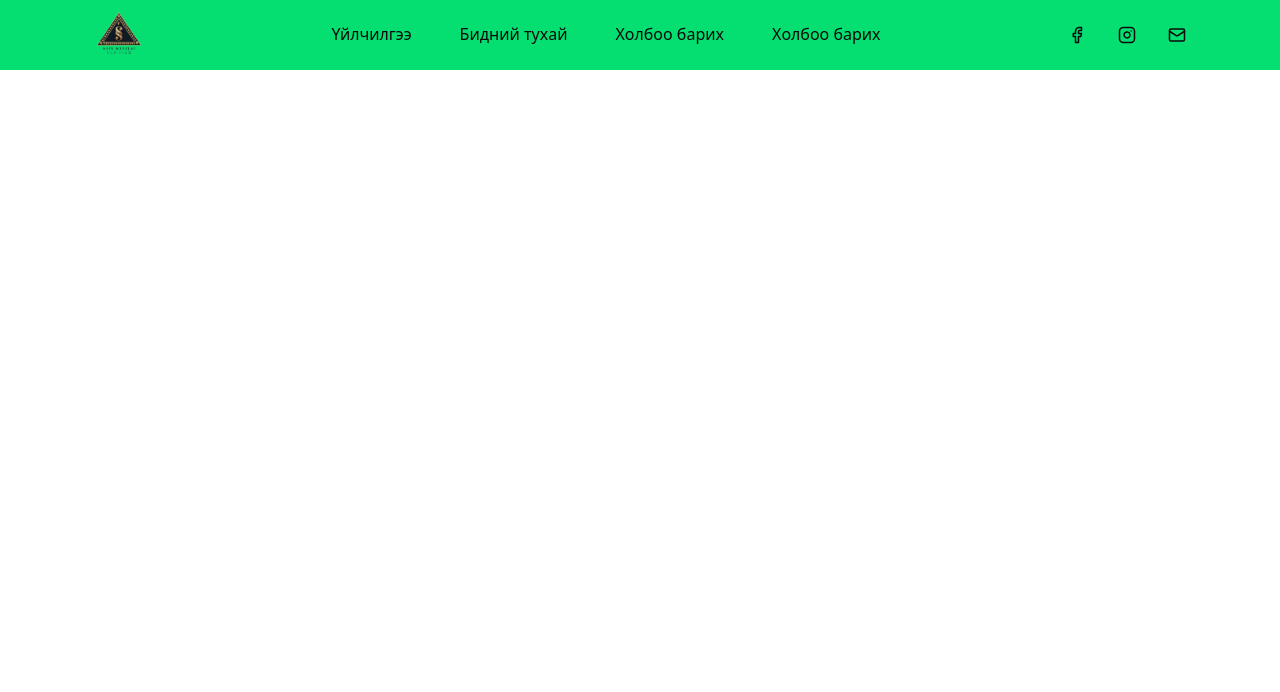
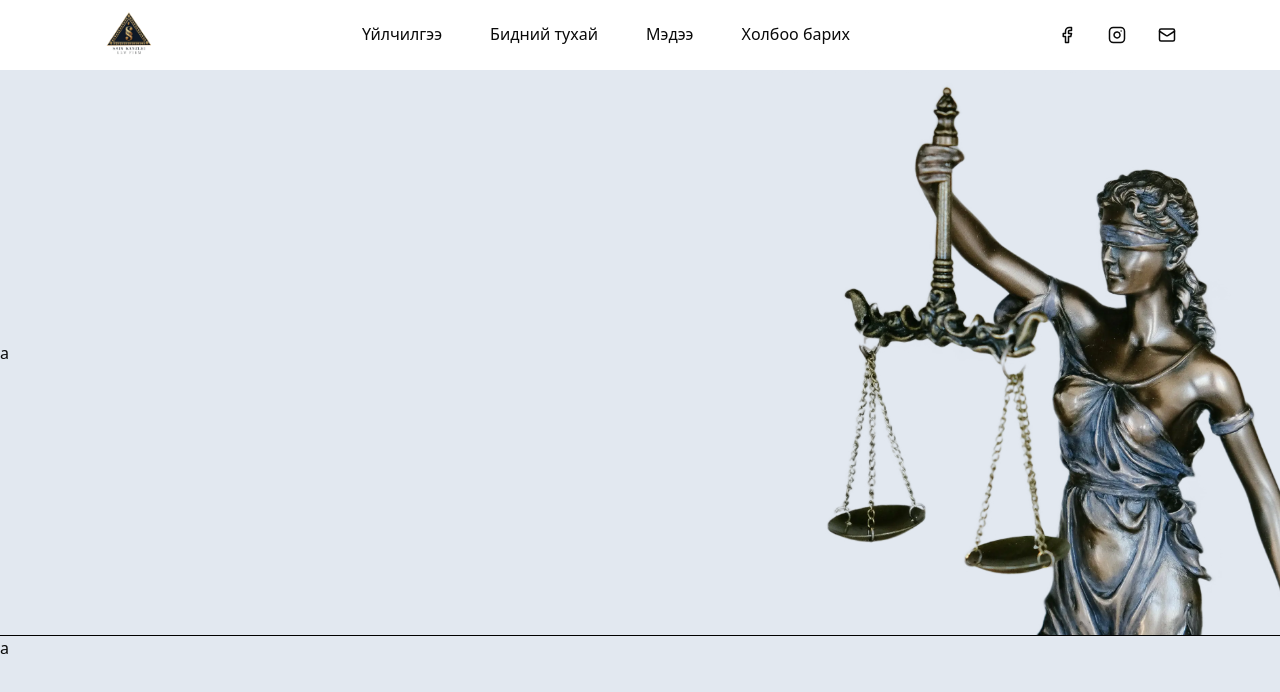
Before and after one commit to Oyunbat1/LawFirmWebsite, a Next.js app: page / in a window 1280 px wide. Shown: the top 692 px of the page. Built offline with nearby package versions, Linux system fonts and the light colour scheme.

Commit message:
desktop , mobile header skeleton almost done

```diff
--- a/src/app/components/Header/List.tsx
+++ b/src/app/components/Header/List.tsx
@@ -13,7 +13,7 @@ function List({ items }: ListProps) {
       >
         {!hovered ? <p>{items.name}</p> : <p>{items.name}</p>}
         <AnimatePresence>
-          {hovered && (
+          {hovered && items.name !== "Бидний тухай" && (
             <motion.div
               initial={{ opacity: 0, y: -20 }}
               animate={{ opacity: 1, y: 0 }}
--- /dev/null
+++ b/src/app/components/Header/MobileListItems.tsx
@@ -0,0 +1,44 @@
+import React from "react";
+import { ChevronDown } from "lucide-react";
+import { motion, AnimatePresence } from "framer-motion";
+import { useState } from "react";
+import { ListProps } from "@/app/constants/type";
+function MobileListItem({ items }: ListProps) {
+  const [hovered, setHovered] = useState(false);
+
+  return (
+    <motion.div
+      onMouseEnter={() => setHovered(true)}
+      onMouseLeave={() => setHovered(false)}
+      className="flex flex-col gap-1 relative"
+    >
+      <motion.div className="hover:bg-slate-100 p-2 rounded">
+        <div className=" gap-1  flex items-center  cursor-pointer">
+          {items.name}{" "}
+          {items.name !== "Бидний тухай" && (
+            <ChevronDown className="w-[14px]" />
+          )}
+        </div>
+        <AnimatePresence>
+          {hovered && items.name !== "Бидний тухай" && (
+            <motion.div
+              initial={{ opacity: 1, y: 0 }}
+              animate={{ opacity: 1, y: 0 }}
+              exit={{ opacity: 0, y: 0 }}
+              transition={{ duration: 0.2 }}
+            >
+              {items.items.map((el) => (
+                <div key={el.id} className="flex flex-col">
+                  <a href="#" className="hover:bg-white hover:rounded-md pl-2">
+                    {el.name}
+                  </a>
+                </div>
+              ))}
+            </motion.div>
+          )}
+        </AnimatePresence>
+      </motion.div>
+    </motion.div>
+  );
+}
+export default MobileListItem;
--- a/src/app/components/Header/Navbar.tsx
+++ b/src/app/components/Header/Navbar.tsx
@@ -6,7 +6,7 @@ import Image from "next/image";
 import { motion, AnimatePresence } from "framer-motion";
 import List from "./List";
 import { ListItems } from "@/app/constants/listItem";
-
+import MobileListItem from "./MobileListItems";
 function Navbar() {
   const [isMenuOpen, setIsMenuOpen] = useState(false);
   const [isMobile, setIsMobile] = useState(false);
@@ -16,9 +16,18 @@ function Navbar() {
   }, [isMobileQuery]);
 
   return (
-    <div className="sm:bg-amber-400 md:bg-red-400 lg:bg-blue-400 xl:bg-green-400">
+    <div>
       {isMobile && (
-        <div className="fixed top-0 left-0 right-0 h-[80px] flex justify-between pl-4 pr-4 items-center">
+        <motion.div
+          initial={{
+            opacity: 0,
+            y: -30,
+            backgroundColor: "rgba(255,255,255,0)",
+          }}
+          animate={{ opacity: 1, y: 0, backgroundColor: "rgba(255,255,255,1)" }}
+          transition={{ duration: 0.4 }}
+          className="fixed  top-0 left-0 right-0 h-[80px] flex justify-between pl-4 pr-4 items-center"
+        >
           <Image
             src="/logo.webp"
             width={50}
@@ -40,31 +49,36 @@ function Navbar() {
                   animate={{ opacity: 1, y: 0 }}
                   exit={{ opacity: 0, y: -20 }}
                   transition={{ duration: 0.2 }}
-                  className="absolute top-12 right-0 bg-white border shadow-lg rounded-lg w-[250px] p-4 z-50"
+                  className="absolute top-6 right-0 bg-white border shadow-lg rounded-lg w-[250px] h-auto p-4 z-50"
                 >
-                  <div className="flex flex-col gap-4 text-black">
-                    <a href="#" className="hover:bg-slate-100 p-2 rounded">
-                      Үйлчилгээ
-                    </a>
-                    <a href="#" className="hover:bg-slate-100 p-2 rounded">
-                      Бидний тухай
-                    </a>
-                    <a href="#" className="hover:bg-slate-100 p-2 rounded">
-                      Мэдээ
-                    </a>
-                    <a href="#" className="hover:bg-slate-100 p-2 rounded">
-                      Холбоо барих
-                    </a>
+                  <div className="flex flex-col gap-1 text-black">
+                    {ListItems.map((items) => (
+                      <MobileListItem
+                        key={items.id}
+                        items={items}
+                        isMenuOpen={isMenuOpen}
+                        setMenuIsOpen={setIsMenuOpen}
+                      />
+                    ))}
                   </div>
                 </motion.div>
               )}
             </AnimatePresence>
           </div>
-        </div>
+        </motion.div>
       )}
 
       {!isMobile && (
-        <div className="flex justify-around items-center h-[70px]">
+        <motion.div
+          initial={{
+            opacity: 0,
+            y: -30,
+            backgroundColor: "rgba(255,255,255,0)",
+          }}
+          animate={{ opacity: 1, y: 0, backgroundColor: "rgba(255,255,255,1)" }}
+          transition={{ duration: 0.4 }}
+          className="  fixed  left-0 right-0 flex justify-around items-center h-[70px]"
+        >
           <Image src="/logo.webp" width={50} height={50} alt="logo" />
           <nav>
             <ul className="flex gap-4 lg:gap-8 xl:gap-12">
@@ -84,7 +98,7 @@ function Navbar() {
             <Instagram className="w-[18px]" />
             <Mail className="w-[18px]" />
           </div>
-        </div>
+        </motion.div>
       )}
     </div>
   );
--- /dev/null
+++ b/src/app/components/Testimonial.tsx
@@ -0,0 +1,28 @@
+"use client";
+import React, { useState, useEffect } from "react";
+import { useMediaQuery } from "react-responsive";
+import { motion, AnimatePresence } from "framer-motion";
+function Testimonial() {
+  const [isMobile, setIsMobile] = useState(false);
+  const isMobileQuery = useMediaQuery({ maxWidth: 639 });
+  useEffect(() => {
+    setIsMobile(isMobileQuery);
+  }, [isMobileQuery]);
+  return (
+    <>
+      {isMobile && (
+        <div className="h-[635px] w-auto bg-slate-200 pt-[70px] flex items-center justify-between">
+          <div>a</div>
+        </div>
+      )}
+      {!isMobile && (
+        <div className="h-[635px] w-auto bg-slate-200 pt-[70px] flex items-center justify-between">
+          <div>a</div>
+          <div className="bg-[url('/section-1.webp')] bg-no-repeat  bg-cover bg-center h-full  w-[600px]"></div>
+        </div>
+      )}
+    </>
+  );
+}
+
+export default Testimonial;
--- /dev/null
+++ b/src/app/components/Testimonial2.tsx
@@ -0,0 +1,11 @@
+import React from "react";
+
+function Testimonial2() {
+  return (
+    <div className="h-[575px] w-auto bg-slate-200 border-t  border-black ">
+      a
+    </div>
+  );
+}
+
+export default Testimonial2;
--- a/src/app/constants/listItem.tsx
+++ b/src/app/constants/listItem.tsx
@@ -11,15 +11,11 @@ export const ListItems: ListItemsProps[] = [
   {
     id: 2,
     name: "Бидний тухай",
-    items: [
-      { id: 1, name: "a" },
-      { id: 2, name: "b" },
-      { id: 3, name: "c" },
-    ],
+    items: [],
   },
   {
     id: 3,
-    name: "Холбоо барих",
+    name: "Мэдээ",
     items: [{ id: 1, name: "a" }],
   },
   {
--- a/src/app/page.tsx
+++ b/src/app/page.tsx
@@ -1,3 +1,10 @@
+import Testimonial from "./components/Testimonial";
+import Testimonial2 from "./components/Testimonial2";
 export default function Home() {
-  return <></>;
+  return (
+    <>
+      <Testimonial />
+      <Testimonial2 />
+    </>
+  );
 }
```
Also changed, not shown: public/section-1.webp (added).
